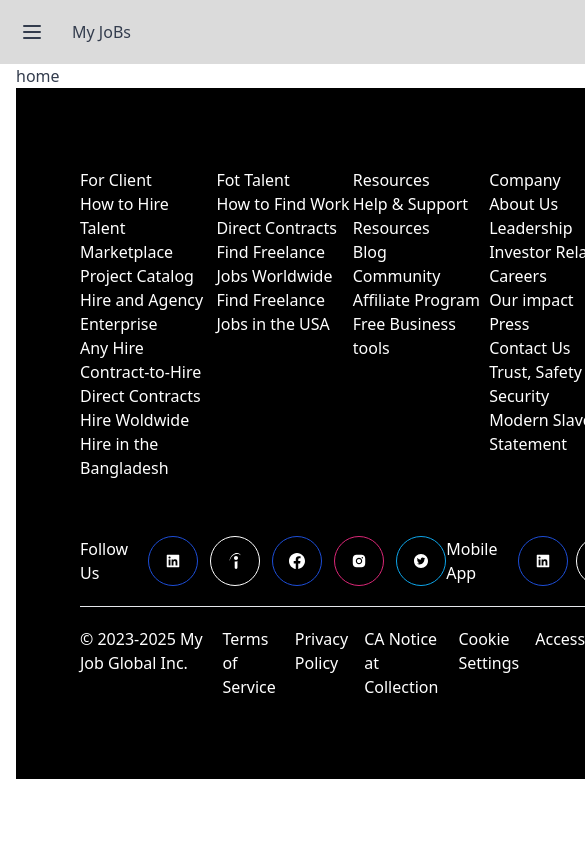
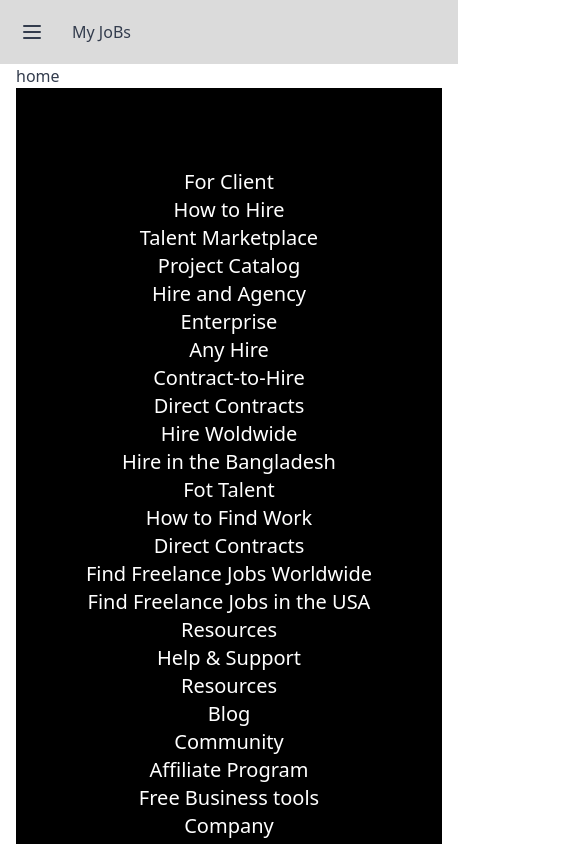
Before and after one commit to shaonbishwas/Online-Marketplace, a React (Vite) app: page / in a window 390 px wide. Shown: the top 844 px of the page, 585 px wide, since content can reach past the window. Built offline with nearby package versions, Linux system fonts and the light colour scheme; no server answers.

Commit message:
login and register authentication done

```diff
--- a/src/Components/Footer/Footer.jsx
+++ b/src/Components/Footer/Footer.jsx
@@ -9,7 +9,7 @@ import { SiIndeed } from "react-icons/si";
 const Footer = () => {
   return (
     <div className="bg-black text-white py-20 px-16 flex flex-col gap-14">
-      <div className="grid grid-cols-4">
+      <div className="grid md:grid-cols-3 md:gap-5 grid-cols-1 text-center text-xl md:text-base md:text-left lg:gap-0 lg:grid-cols-4 ">
         <div>
           <ul>
             <li>For Client</li>
@@ -61,8 +61,8 @@ const Footer = () => {
         </div>
       </div>
       <div>
-        <div className="flex justify-between">
-          <div className="flex items-center gap-5 ">
+        <div className="flex justify-between gap-5 md:gap-0 flex-col md:flex-row">
+          <div className="flex flex-col md:flex-row items-center gap-5 md:gap-2 lg:gap-5 ">
             <h1>Follow Us</h1>
             <div className="flex justify-between items-center gap-3">
               <div className=" p-4 rounded-full hover:bg-blue-700 hover:text-black border border-blue-700 flex items-center ">
@@ -83,7 +83,7 @@ const Footer = () => {
               </div>
             </div>
           </div>
-          <div className="flex items-center gap-5">
+          <div className="flex items-center gap-5 flex-col md:flex-row">
             <h1>Mobile App</h1>
             <div className="flex justify-center items-center gap-2">
               <div className=" p-4 rounded-full hover:bg-blue-700 hover:text-black border border-blue-700 flex items-center ">
@@ -96,11 +96,11 @@ const Footer = () => {
           </div>
         </div>
         <hr className="my-5" />
-        <div className="flex justify-around">
-          <div>
+        <div className="flex justify-around flex-col lg:flex-row gap-5 ">
+          <div className="text-center">
             <p>© 2023-2025 My Job Global Inc.</p>
           </div>
-          <ul className="flex justify-evenly gap-4">
+          <ul className="grid grid-cols-2  md:flex justify-evenly gap-4">
             <li>Terms of Service</li>
             <li>Privacy Policy</li>
             <li>CA Notice at Collection</li>
```
